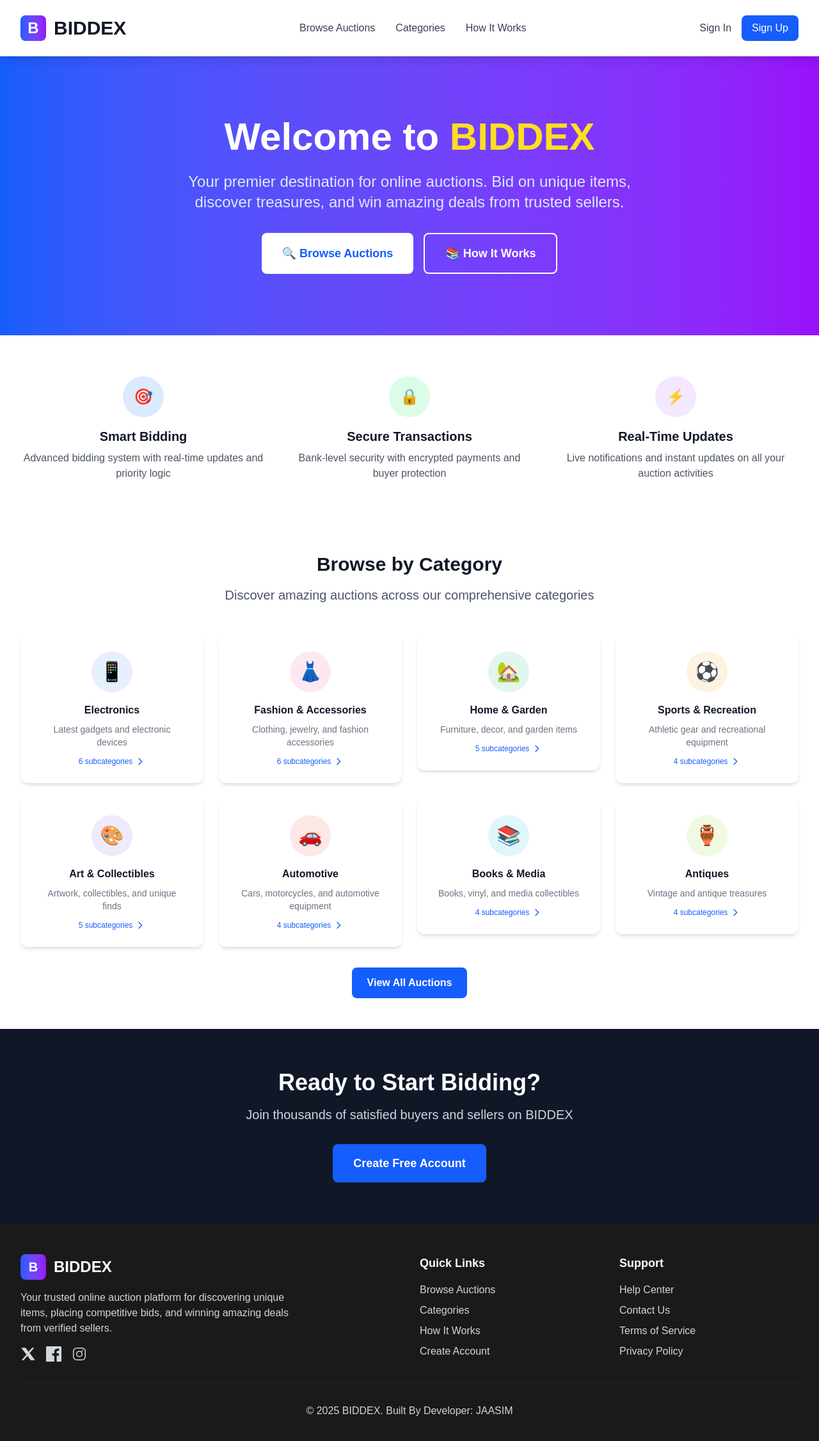
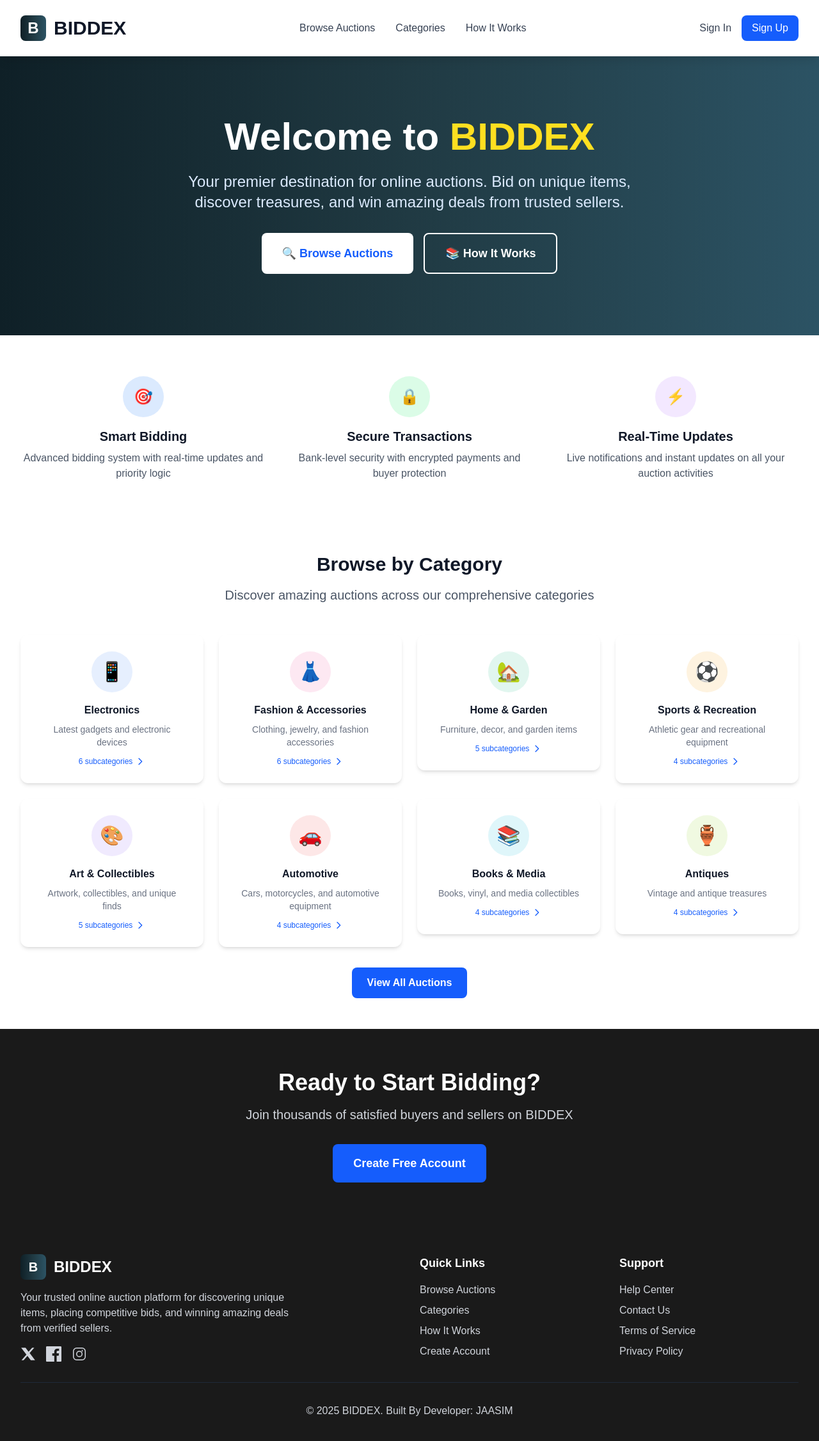
Before and after one commit to Shounen-coder/bidding-app, a React (Vite) app in the folder frontend/: page / in a window 1280 px wide. Shown: the top 2252 px of the page at 64% size. Built offline with nearby package versions, Linux system fonts and the light colour scheme; a web font is replaced by a local one.

Commit message:
Home,FOoter,Header logo and bg gradient changed

```diff
--- a/frontend/src/components/layout/Footer.tsx
+++ b/frontend/src/components/layout/Footer.tsx
@@ -9,7 +9,8 @@ const Footer: React.FC = () => {
           {/* Company Info */}
           <div className="col-span-1 md:col-span-2">
             <div className="flex items-center space-x-3 mb-4">
-              <div className="w-10 h-10 bg-gradient-to-r from-blue-600 to-purple-600 rounded-lg flex items-center justify-center">
+              <div className="w-10 h-10 bg-gradient-to-r from-[#0f2027] via-[#203a43] to-[#2c5364]
+ rounded-lg flex items-center justify-center">
                 <span className="text-white font-bold text-xl">B</span>
               </div>
               <span className="text-2xl font-bold">BIDDEX</span>
--- a/frontend/src/components/layout/Header.tsx
+++ b/frontend/src/components/layout/Header.tsx
@@ -50,7 +50,8 @@ const Header: React.FC = () => {
           <div className="flex justify-between items-center h-16">
             {/* Logo */}
             <Link to="/" className="flex items-center space-x-3">
-              <div className="w-10 h-10 bg-gradient-to-r from-blue-600 to-purple-600 rounded-lg flex items-center justify-center">
+              <div className="w-10 h-10 bg-gradient-to-r from-[#0f2027] via-[#203a43] to-[#2c5364]
+ rounded-lg flex items-center justify-center">
                 <span className="text-white font-bold text-2xl">B</span>
               </div>
               <span className="text-3xl font-bold text-gray-900">BIDDEX</span>
--- a/frontend/src/pages/Home.tsx
+++ b/frontend/src/pages/Home.tsx
@@ -16,7 +16,8 @@ const Home: React.FC = () => {
   return (
     <div className="min-h-screen bg-gray-50">
       {/* Hero Section */}
-      <div className="bg-gradient-to-r from-blue-600 to-purple-600 text-white">
+      <div className="bg-gradient-to-r from-[#0f2027] via-[#203a43] to-[#2c5364]
+ text-white">
         <div className="max-w-7xl mx-auto px-4 sm:px-6 lg:px-8 py-24">
           <div className="text-center">
             <h1 className="text-5xl md:text-6xl font-bold mb-6">
@@ -80,7 +81,7 @@ const Home: React.FC = () => {
       <CategoryGrid onCategorySelect={handleCategorySelect} />
 
       {/* CTA Section */}
-      <div className="bg-gray-900 text-white py-16">
+      <div className="bg-[#1a1a1a] text-white py-16">
         <div className="max-w-7xl mx-auto px-4 sm:px-6 lg:px-8 text-center">
           <h2 className="text-4xl font-bold mb-4">Ready to Start Bidding?</h2>
           <p className="text-xl text-gray-300 mb-8 max-w-2xl mx-auto">
```
